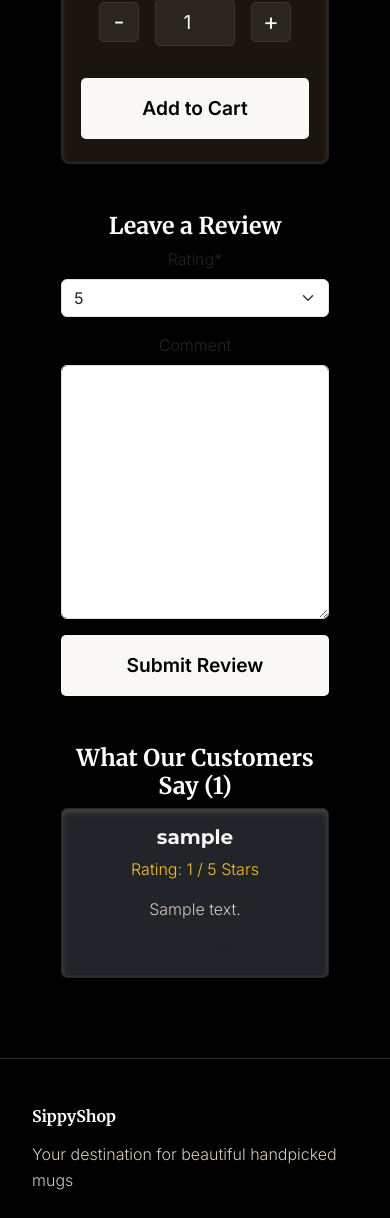
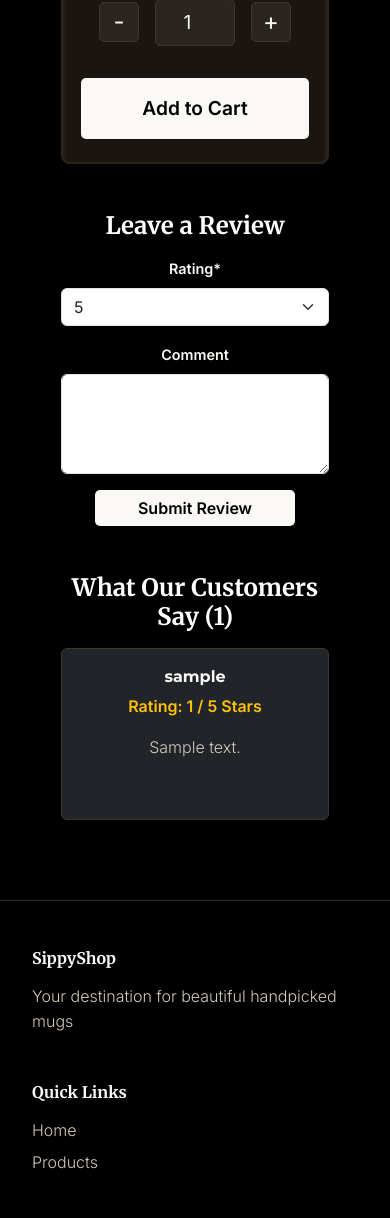
Before and after one commit to mathiase4/sippyshop, a Django app: page /product/1/ in a window 390 px wide. Shown: the part 603-1821 px from the top of the page. Run offline with Django 4.2, Linux system fonts and the light colour scheme; a user stored in the database is signed in; tables that the repository leaves empty hold one stand-in row (values such as "Sample post"); grey boxes marked "Sample" are stand-in pictures; some libraries are stand-ins or nearby versions.

Commit message:
styled with css comment section in products details and fixed mobile and tablet px

```diff
--- a/products/static/css/base.css
+++ b/products/static/css/base.css
@@ -623,6 +623,64 @@ h1, h2, h3, h4, h5, h6 {
     color: #000;
     transform: scale(1.05);
 }
+/* ======= review form and list styling ============= */
+.review-form {
+    max-width: 550px;
+}
+
+.review-form label {
+    color: #faf8f5 !important;
+    font-weight: 600;
+    font-size: 0.9rem;
+}
+
+.review-form .form-control {
+    font-size: 0.9rem;
+    padding: 0.5rem 0.75rem;
+}
+
+.review-form .btn-add-cart {
+    padding: 0.4rem 1.4rem;
+    font-size: 1rem;
+    margin-top: 1rem;
+    max-width: 200px;
+}
+
+.review-list {
+    margin-top: 3rem;
+}
+
+.review-list .card {
+    border: 1px solid #3a3530;
+    box-shadow: 0 4px 12px rgba(0, 0, 0, 0.3);
+    max-width: 520px;
+    padding: 0.1rem 0.2rem;
+}
+
+.review-section p a {
+    color: #faf8f5 !important;
+    font-weight: 600;
+    text-decoration: underline;
+}
+
+/* show rating more */
+.review-list .text-warning {
+    color: #ffc107 !important;
+    font-size: 1rem;
+    font-weight: 600;
+}
+
+.review-list .card-text {
+    color: #d4c9bb;
+    font-size: 0.95rem;
+    line-height: 1.6;
+
+}
+
+.review-form textarea.form-control {
+    height: 100px;
+}
+
 
 /*==========================HERE IS ORDER HISTORY STYLING ======================*/
 
@@ -839,6 +897,21 @@ h1, h2, h3, h4, h5, h6 {
     .sippyshop-order-detail .list-group-item {
         padding: 10px 15px;
     }
+
+    .review-section h3,
+    .review-list h3 {
+        font-size: 1.5rem;
+        margin-bottom: 1rem;
+    }
+
+    .review-list .card-title,
+    .review-list .card-text,
+    .review-list .text-warning {
+        font-size: 1rem;
+    }
+
+
+
 }
 
 /* ==================TABLETS (ipad) 769-1024px================================ */
--- a/products/static/css/product_detail.css
+++ b/products/static/css/product_detail.css
@@ -172,4 +172,16 @@
         margin-bottom: 1.5rem;
         display: inline-block;
     }
+
+    .review-section h3,
+    .review-list h3 {
+        font-size: 1.5rem;
+        margin-bottom: 1rem;
+    }
+
+    .review-list .card-title,
+    .review-list .card-text,
+    .review-list .text-warning {
+        font-size: 1rem;
+    }
 }
```
